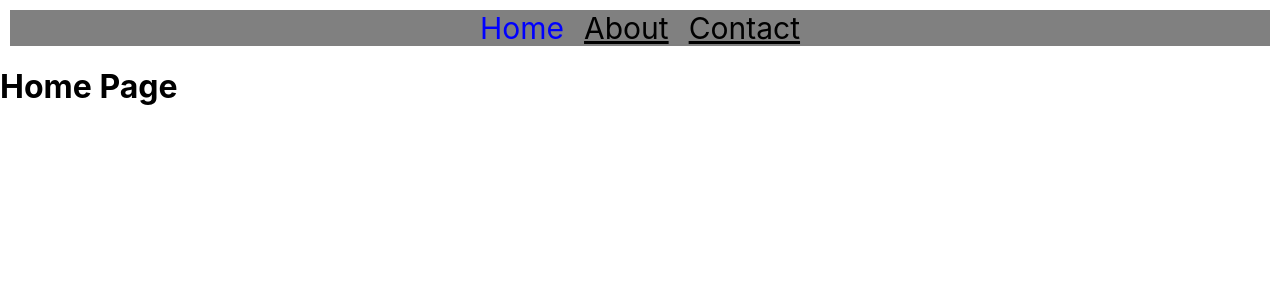
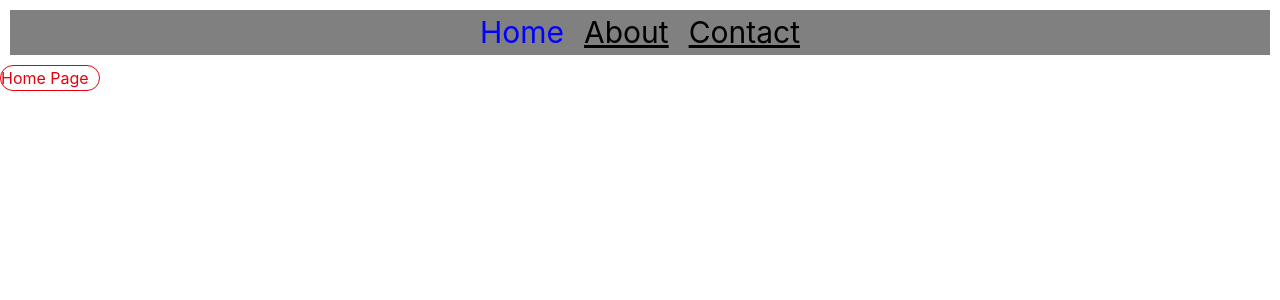
Before and after one commit to Ibrahimkhan432/SMIT-modern-web-and-app-batch17-classCode, a React (Create React App) app in the folder React/firstapp/: page / in a window 1280 px wide. Shown: the top 300 px of the page. Built offline with nearby package versions, Linux system fonts and the light colour scheme.

Commit message:
embed tailwind css

```diff
--- a/React/firstapp/public/index.html
+++ b/React/firstapp/public/index.html
@@ -9,6 +9,7 @@
       name="description"
       content="Web site created using create-react-app"
     />
+      <script src="https://cdn.jsdelivr.net/npm/@tailwindcss/browser@4"></script>
     <link rel="apple-touch-icon" href="%PUBLIC_URL%/logo192.png" />
     <!--
       manifest.json provides metadata used when your web app is installed on a
--- a/React/firstapp/src/pages/Home.jsx
+++ b/React/firstapp/src/pages/Home.jsx
@@ -1,7 +1,7 @@
 function HomePge(){
     return(
         <div>
-            <h1>Home Page</h1>
+            <h1 className="text-red-600 border rounded-full w-25">Home Page</h1>
         </div>
     )
 }
```
